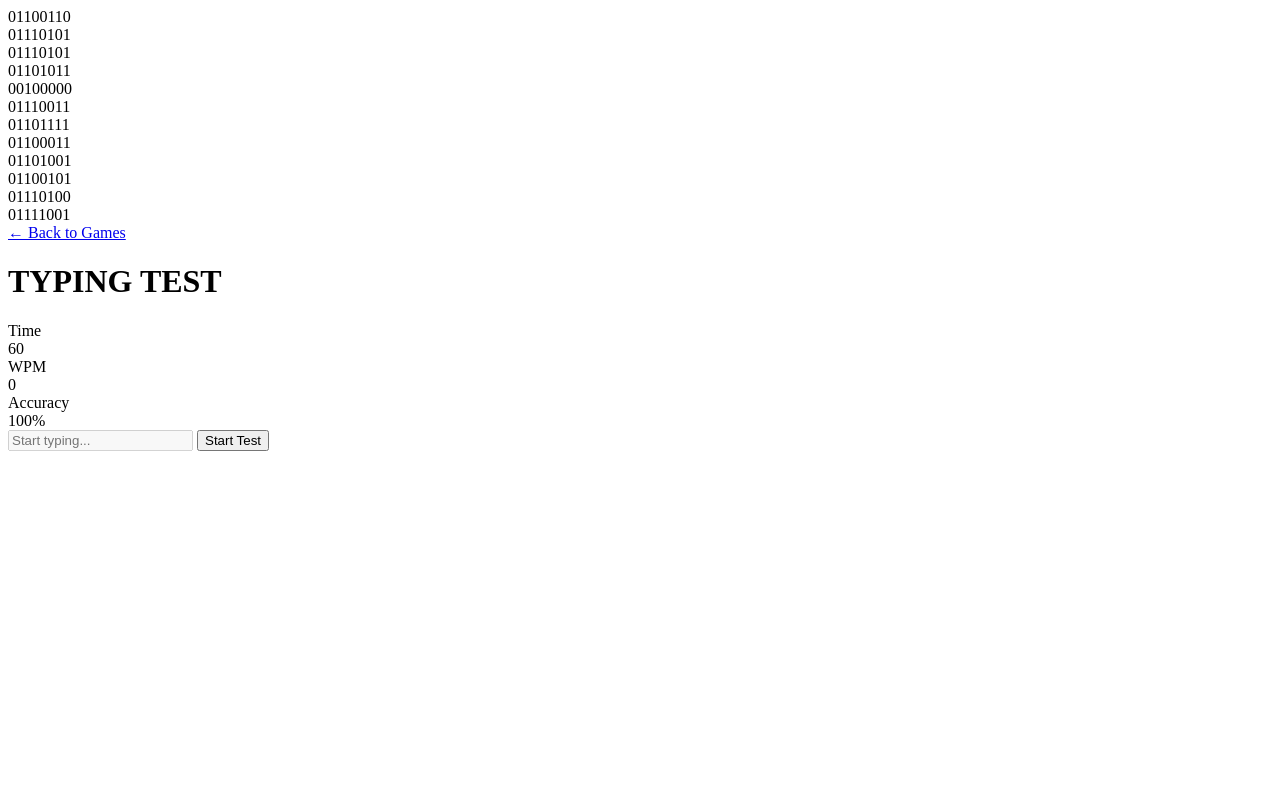
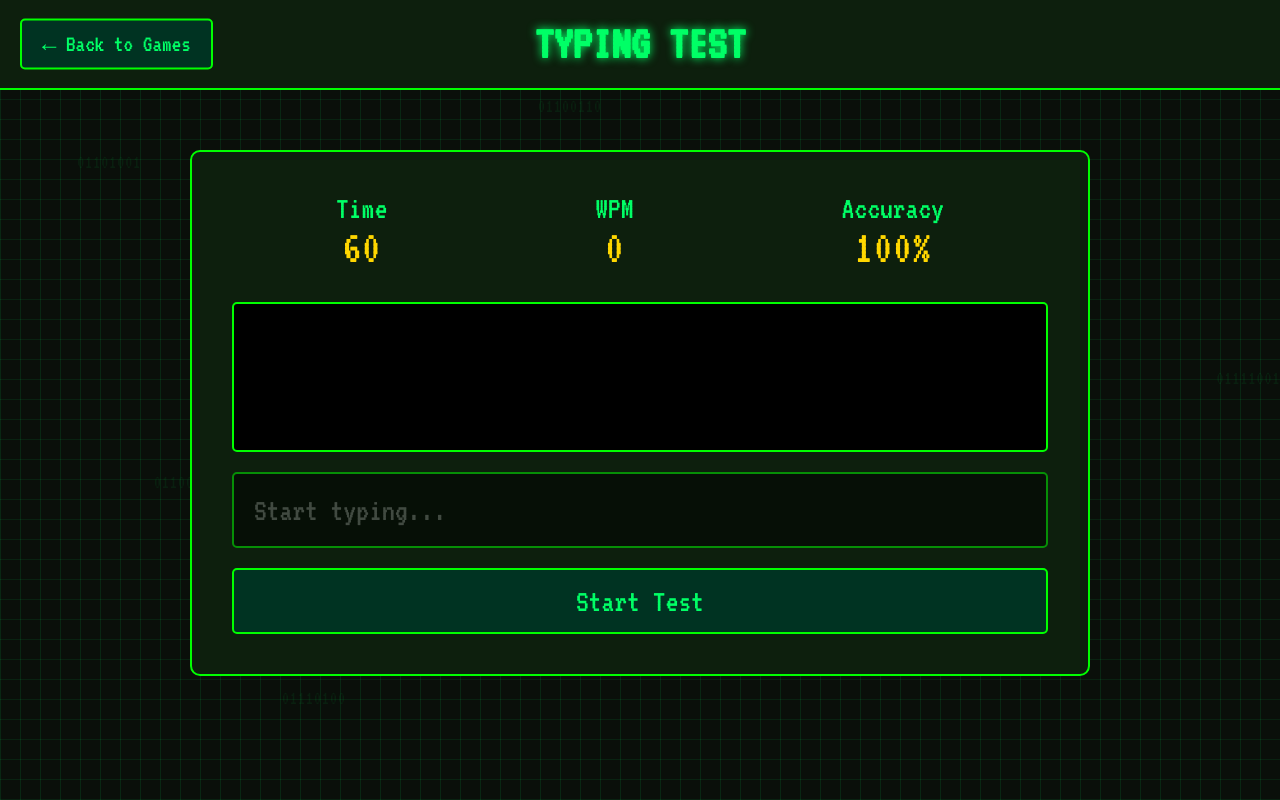
Before and after one commit to Spa22y/fsociety, a website: page public/typing test.html in a window 1280 px wide. Drawn offline with Linux system fonts and the light colour scheme.

Commit message:
Update typing test.html

```diff
--- a/public/typing test.html
+++ b/public/typing test.html
@@ -5,7 +5,7 @@
     <meta name="viewport" content="width=device-width, initial-scale=1.0">
     <title>fxsocy | Typing Test</title>
 
-    <link rel="stylesheet" href="/fxsocy/CSS/typing test.css">
+    <link rel="stylesheet" href="/public/typing test.css">
     <link rel="preconnect" href="https://fonts.googleapis.com">
     <link rel="preconnect" href="https://fonts.gstatic.com" crossorigin>
     <link href="https://fonts.googleapis.com/css2?family=VT323&display=swap" rel="stylesheet">
@@ -220,4 +220,5 @@
         displayText();
     </script>
 </body>
+
 </html>
```
